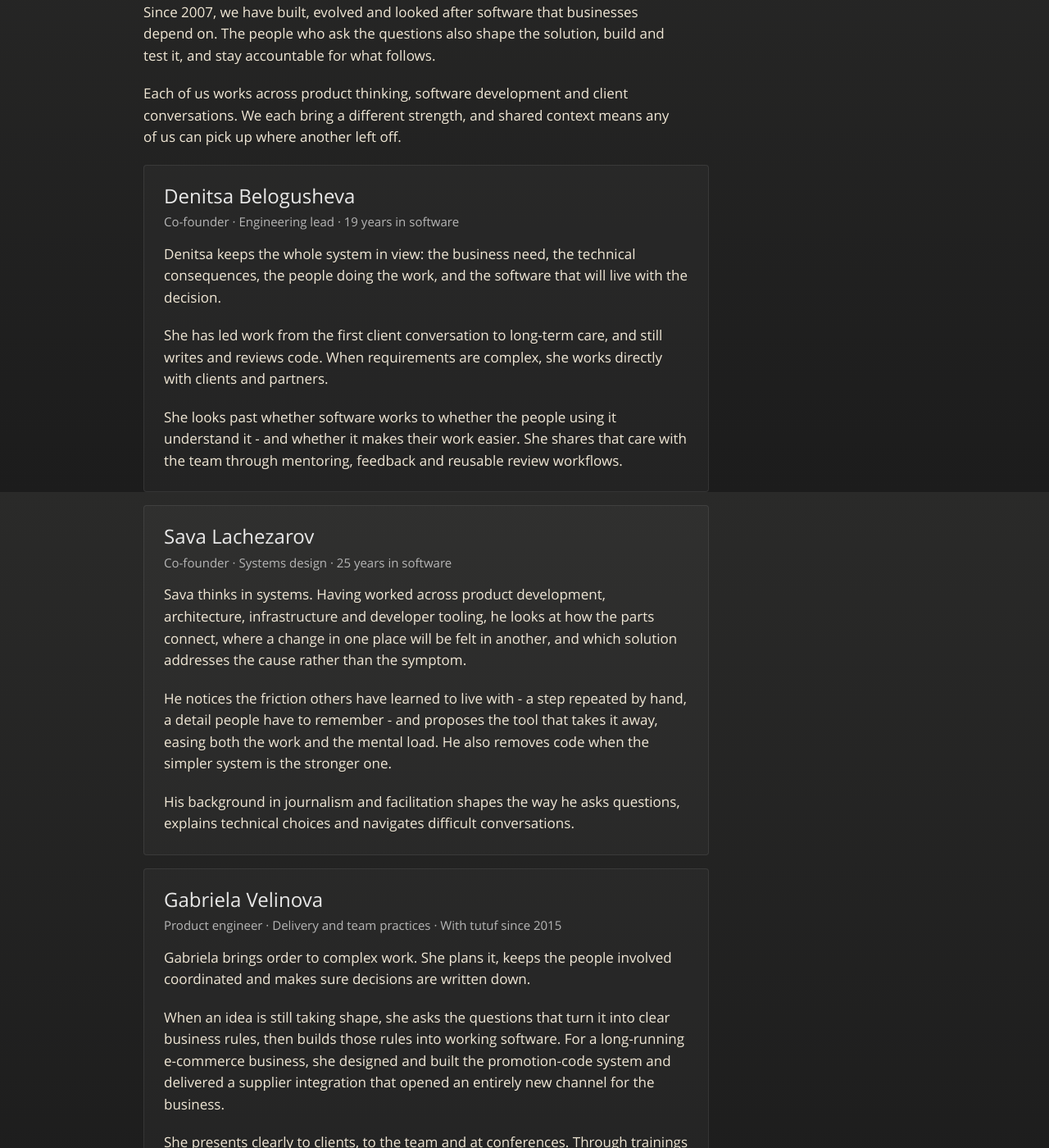
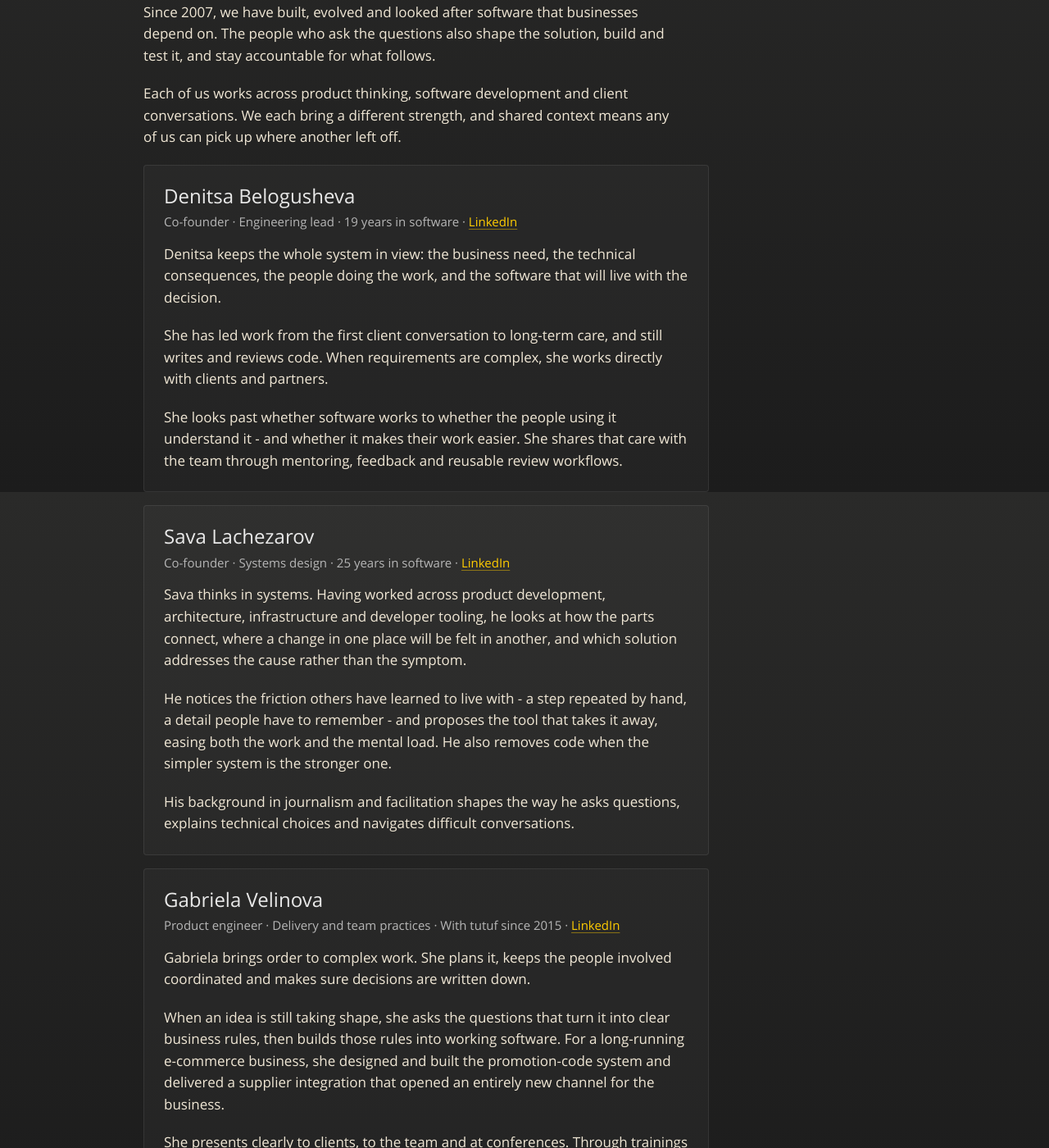
Before and after one commit to tutuf/tutuf.github.io, a Jekyll site: the page built from team.md, in a window 1280 px wide and 1400 px high, scrolled down 300 px. Shown: the whole window at 82% size. Built offline with Jekyll 4.4.1, drawn with Linux system fonts in a browser that asks for light colours.

Commit message:
Link each team member's LinkedIn profile
Co-Authored-By: Claude Opus 5.5 <noreply@anthropic.com>

```diff
--- a/team.md
+++ b/team.md
@@ -19,7 +19,7 @@ Each of us works across product thinking, software development and client conver
 
 ### Denitsa Belogusheva
 
-Co-founder · Engineering lead · 19 years in software
+Co-founder · Engineering lead · 19 years in software · [LinkedIn](https://www.linkedin.com/in/denitsa-belogusheva/){: aria-label="Denitsa Belogusheva on LinkedIn"}
 {: .role}
 
 Denitsa keeps the whole system in view: the business need, the technical consequences, the people doing the work, and the software that will live with the decision.
@@ -34,7 +34,7 @@ She looks past whether software works to whether the people using it understand
 
 ### Sava Lachezarov
 
-Co-founder · Systems design · 25 years in software
+Co-founder · Systems design · 25 years in software · [LinkedIn](https://www.linkedin.com/in/sava-lachezarov-0834b2275/){: aria-label="Sava Lachezarov on LinkedIn"}
 {: .role}
 
 Sava thinks in systems. Having worked across product development, architecture, infrastructure and developer tooling, he looks at how the parts connect, where a change in one place will be felt in another, and which solution addresses the cause rather than the symptom.
@@ -49,7 +49,7 @@ His background in journalism and facilitation shapes the way he asks questions,
 
 ### Gabriela Velinova
 
-Product engineer · Delivery and team practices · With tutuf since 2015
+Product engineer · Delivery and team practices · With tutuf since 2015 · [LinkedIn](https://www.linkedin.com/in/gabriela-luhova/){: aria-label="Gabriela Velinova on LinkedIn"}
 {: .role}
 
 Gabriela brings order to complex work. She plans it, keeps the people involved coordinated and makes sure decisions are written down.
```
